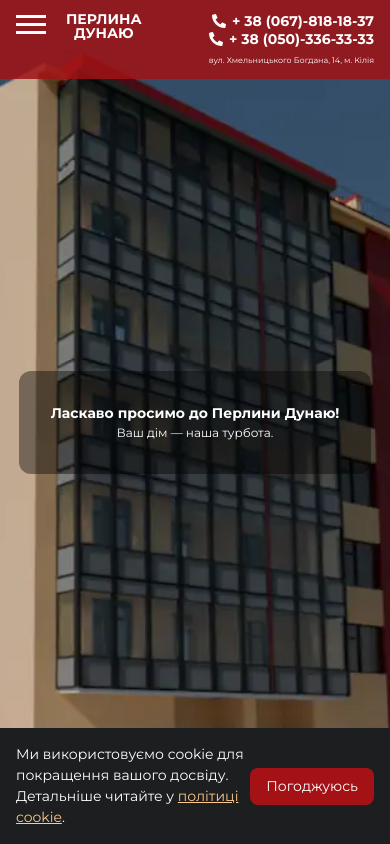
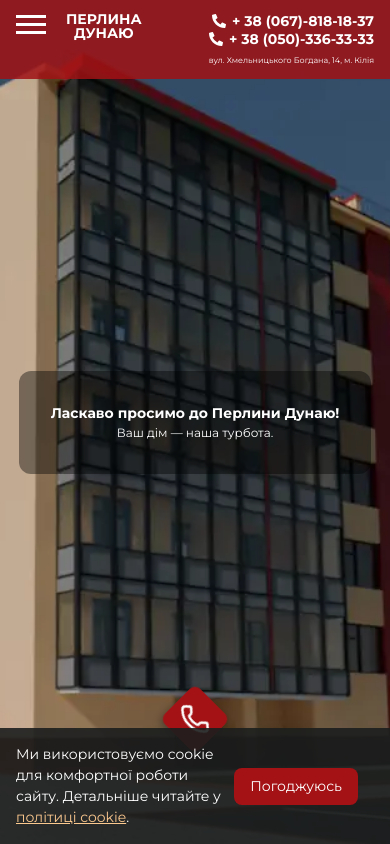
Before and after one commit to VladKzern/pearl_of_the_danube, a React (Vite) app: page / in a window 390 px wide. Built offline with nearby package versions, Linux system fonts and the light colour scheme.

Commit message:
changed cooki and callphone position

```diff
--- a/src/components/Cookies/CookieBanner.module.css
+++ b/src/components/Cookies/CookieBanner.module.css
@@ -3,7 +3,8 @@
   bottom: 0;
   left: 0;
   width: 100%;
-  background: #1c1e1f;
+  background: rgba(28, 30, 31, 0.9);
+  /* прозорий фон */
   color: white;
   padding: 16px;
   display: flex;
@@ -16,6 +17,12 @@
 .link {
   color: #fbc88e;
   text-decoration: underline;
+}
+
+.actions {
+  display: flex;
+  align-items: center;
+  gap: 8px;
 }
 
 .button {
@@ -32,3 +39,14 @@
 .button:hover {
   background: #7f0f12;
 }
+
+.close {
+  background: transparent;
+  color: white;
+  border: none;
+  cursor: pointer;
+  padding: 4px;
+  display: flex;
+  align-items: center;
+  justify-content: center;
+}
--- a/src/components/Cookies/CookieBanner.tsx
+++ b/src/components/Cookies/CookieBanner.tsx
@@ -1,5 +1,6 @@
 import { useEffect, useState } from "react";
 import { Link } from "react-router-dom";
+import { IoMdClose } from "react-icons/io";
 
 import css from "./CookieBanner.module.css";
 
@@ -18,20 +19,30 @@ export default function CookieBanner() {
     setVisible(false);
   };
 
+  const handleClose = () => {
+    setVisible(false);
+  };
+
   if (!visible) return null;
 
   return (
     <div className={css.banner}>
       <p>
-        Ми використовуємо cookie для покращення вашого досвіду.
+        Ми використовуємо cookie для комфортної роботи сайту.
         Детальніше читайте у{" "}
         <Link to="/cookiespolicy" className={css.link}>
           політиці cookie
         </Link>.
       </p>
-      <button onClick={handleAccept} className={css.button}>
-        Погоджуюсь
-      </button>
+
+      <div className={css.actions}>
+        <button onClick={handleAccept} className={css.button}>
+          Погоджуюсь
+        </button>
+        <button onClick={handleClose} className={css.close}>
+          <IoMdClose size={20} />
+        </button>
+      </div>
     </div>
   );
 }
--- a/src/components/FixedCallButton/FixedCallButton.tsx
+++ b/src/components/FixedCallButton/FixedCallButton.tsx
@@ -2,14 +2,16 @@ import { useState, useEffect, useRef } from "react";
 import { Phone } from "lucide-react";
 import ConsultationModal from "../Modal/ConsultationModal";
 import css from "./FixedCallButton.module.css";
+import { useCookieBanner } from "../../hooks/useCookieBanner";
 
 export default function FixedCallButton() {
   const [isOpen, setIsOpen] = useState(false);
   const [isInFlats, setIsInFlats] = useState(false);
   const flatsRef = useRef<HTMLElement | null>(null);
+  const { isBannerVisible } = useCookieBanner();
 
   useEffect(() => {
-    flatsRef.current = document.getElementById("flats"); // id секції Flats
+    flatsRef.current = document.getElementById("flats");
 
     if (!flatsRef.current) return;
 
@@ -19,7 +21,7 @@ export default function FixedCallButton() {
           setIsInFlats(entry.isIntersecting);
         });
       },
-      { threshold: 0.4 } // коли 40% секції видно на екрані
+      { threshold: 0.4 }
     );
 
     observer.observe(flatsRef.current);
@@ -33,8 +35,10 @@ export default function FixedCallButton() {
     <>
       <button
         className={`${css.fixedButton} ${isInFlats ? css.centered : ""}`}
+        style={{
+          bottom: isBannerVisible ? "100px" : "20px",
+        }}
         onClick={() => setIsOpen(true)}
-        aria-label="Замовити консультацію"
       >
         <Phone size={30} />
       </button>
--- /dev/null
+++ b/src/hooks/useCookieBanner.ts
@@ -0,0 +1,14 @@
+import { useEffect, useState } from "react";
+
+export function useCookieBanner() {
+  const [isBannerVisible, setIsBannerVisible] = useState(false);
+
+  useEffect(() => {
+    const accepted = localStorage.getItem("cookiesAccepted");
+    if (!accepted) {
+      setIsBannerVisible(true);
+    }
+  }, []);
+
+  return { isBannerVisible, hideBanner: () => setIsBannerVisible(false) };
+}
```
